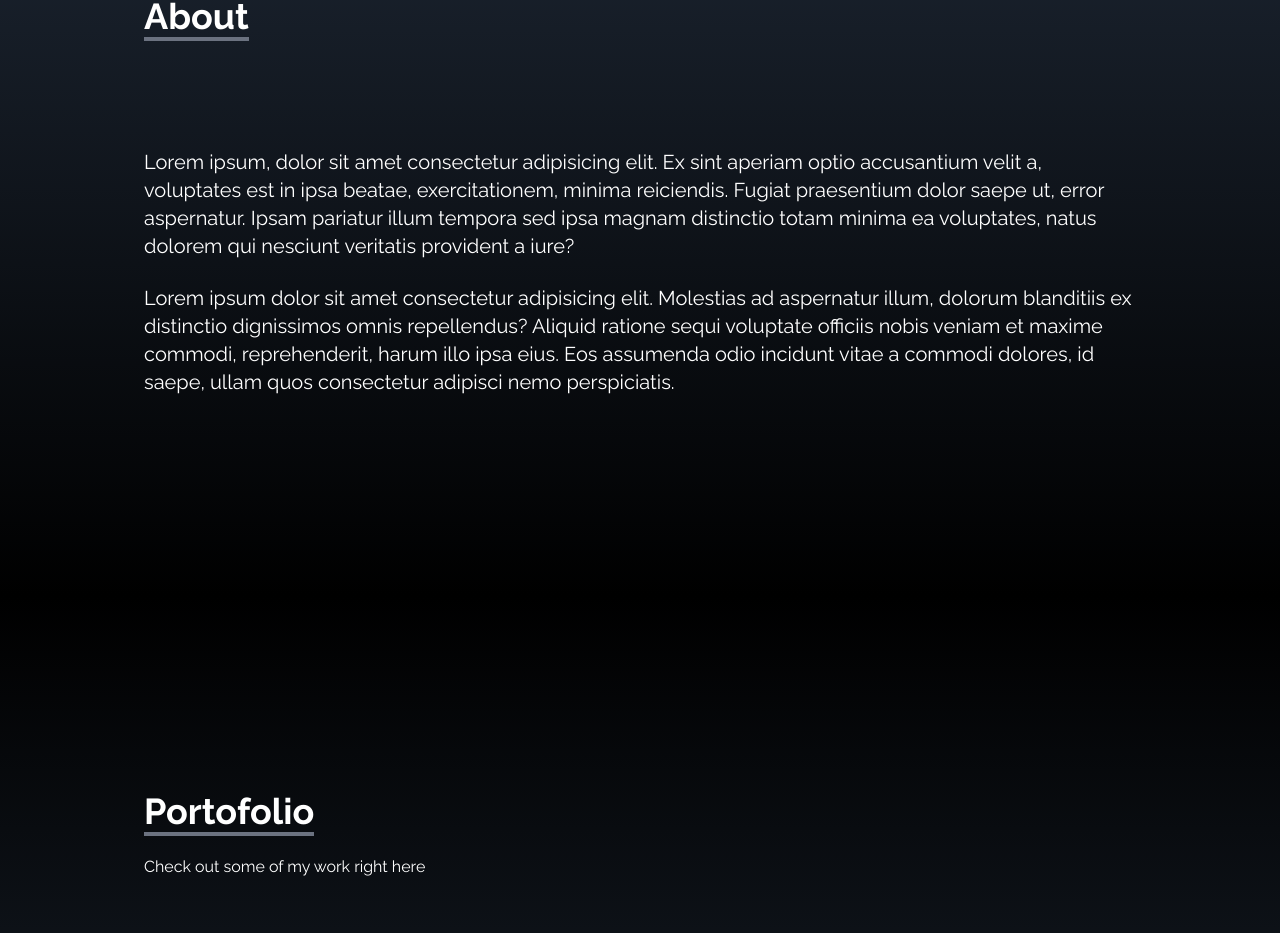
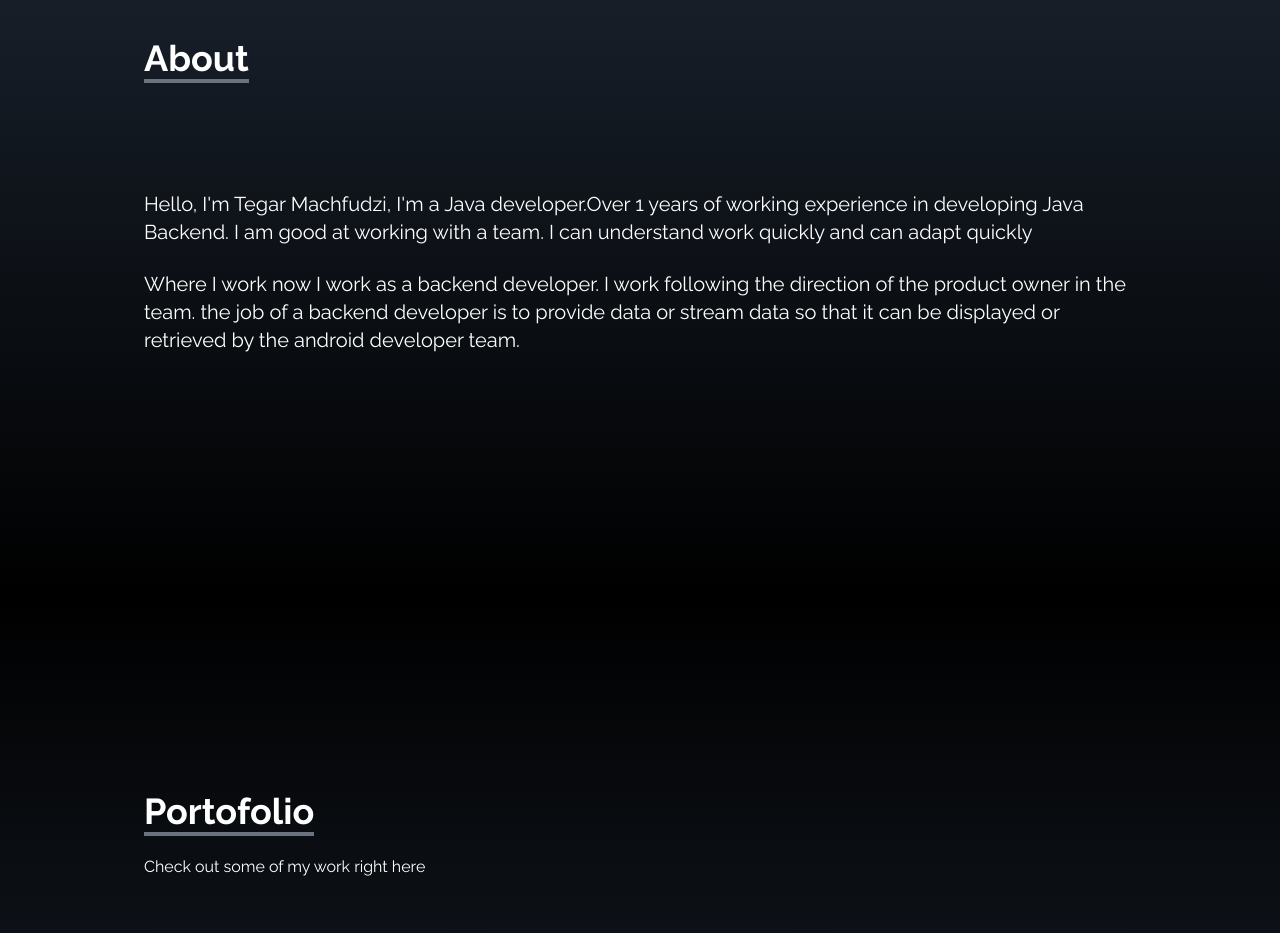
Before and after one commit to TegarMachfuzi/MyPortofolio, a React (Create React App) app: page / in a window 1280 px wide. Shown: the part 1004-1937 px from the top of the page. Built offline with nearby package versions, Linux system fonts and the light colour scheme; the HTML template or start-up script is replaced by a standard one.

Commit message:
edit page about me

```diff
--- a/src/components/About.jsx
+++ b/src/components/About.jsx
@@ -9,22 +9,13 @@ const About = () => {
             <p className='text-4xl font-bold inline border-b-4 border-gray-500'>About</p>
         </div>
 
-        <p className='text-xl mt-20'>Lorem ipsum, dolor sit amet consectetur adipisicing elit.
-            Ex sint aperiam optio accusantium velit a, voluptates est in ipsa beatae, exercitationem,
-            minima reiciendis. Fugiat praesentium dolor saepe ut, error aspernatur.
-            Ipsam pariatur illum tempora sed ipsa magnam distinctio totam minima ea voluptates,
-            natus dolorem qui nesciunt veritatis provident a iure?
+        <p className='text-xl mt-20'>Hello, I'm Tegar Machfudzi, I'm a Java developer.Over 1 years of working experience in developing Java Backend. I am good at working with a team. I can understand work quickly and can adapt quickly
         </p>
 
         <br />
 
         <p className='text-xl'>
-            Lorem ipsum dolor sit amet consectetur adipisicing elit. Molestias ad aspernatur illum,
-            dolorum blanditiis ex distinctio dignissimos omnis repellendus?
-            Aliquid ratione sequi voluptate officiis nobis veniam et maxime commodi,
-            reprehenderit, harum illo ipsa eius.
-            Eos assumenda odio incidunt vitae a commodi dolores, id saepe, ullam quos consectetur
-            adipisci nemo perspiciatis.
+        Where I work now I work as a backend developer. I work following the direction of the product owner in the team. the job of a backend developer is to provide data or stream data so that it can be displayed or retrieved by the android developer team.
         </p>
       </div>
     </div>
```
